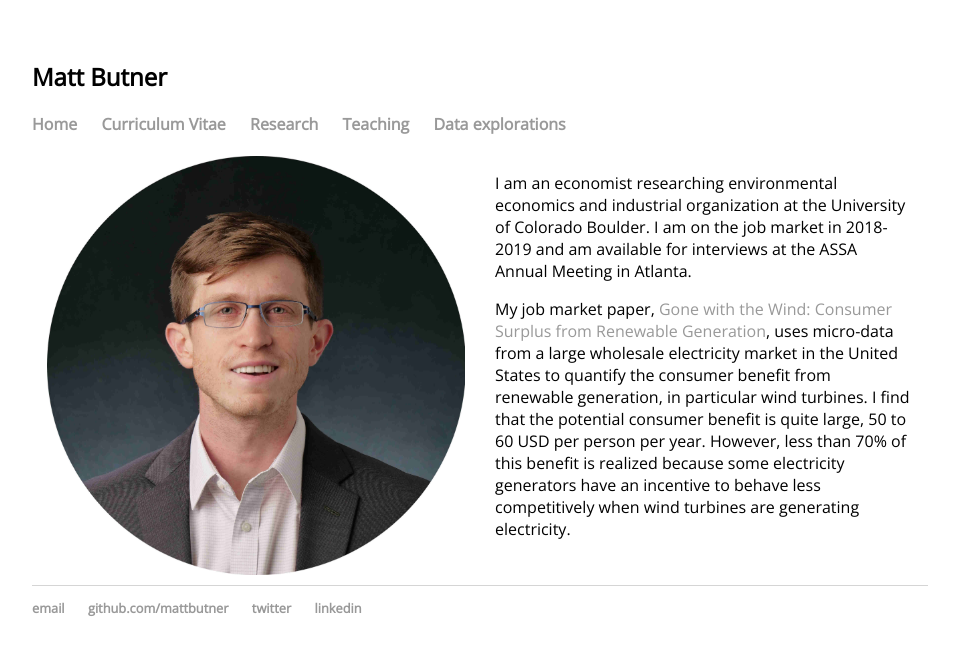
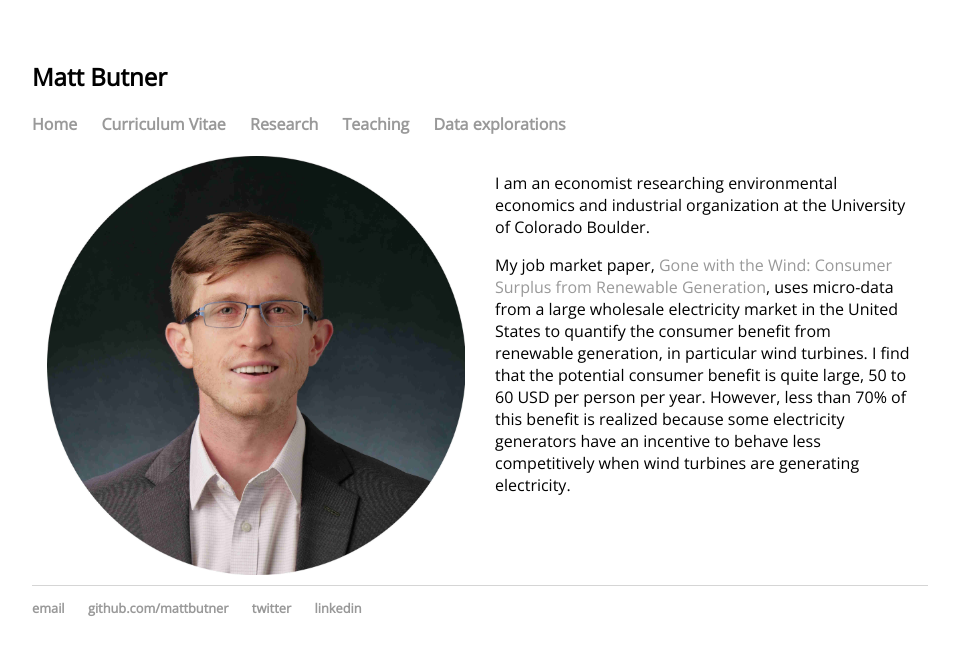
Before and after one commit to mattbutner/mattbutner.github.io, a Jekyll site: the page built from index.html, in a window 1280 px wide. Shown: the top 655 px of the page, without its empty margins (160-1119 px from the left). Built offline with Jekyll 4.4.1, drawn with Linux system fonts in a browser that asks for light colours.

Commit message:
off the market

```diff
--- a/index.html
+++ b/index.html
@@ -8,7 +8,7 @@ title: Matthew Ridge Butner
 		    <img src="images/matt_butner_scaled.jpg" alt="Portrait"  width="800"  >
     </div>
     <div class="right">
-        <p>I am an economist researching environmental economics and industrial organization at the University of Colorado Boulder. I am on the job market in 2018-2019 and am available for interviews at the ASSA Annual Meeting in Atlanta. </p>
+        <p>I am an economist researching environmental economics and industrial organization at the University of Colorado Boulder. </p>
         <p>My job market paper,  <a href="research/butner_jmp.pdf">Gone with the Wind: Consumer Surplus from Renewable Generation</a>, uses micro-data from a large wholesale electricity market in the United States to quantify the consumer benefit from renewable generation, in particular wind turbines. I find that the potential consumer benefit is quite large, 50 to 60 USD per person per year. However, less than 70% of this benefit is realized because some electricity generators have an incentive to behave less competitively when wind turbines are generating electricity. <br>
          </p>
     </div>
```
